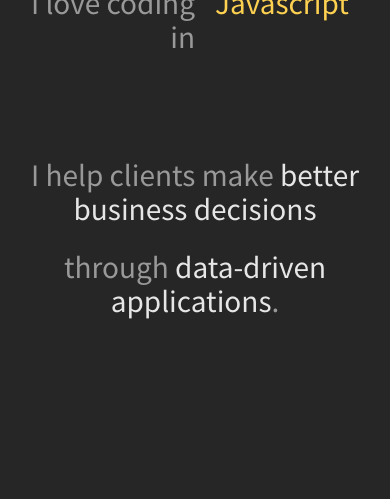
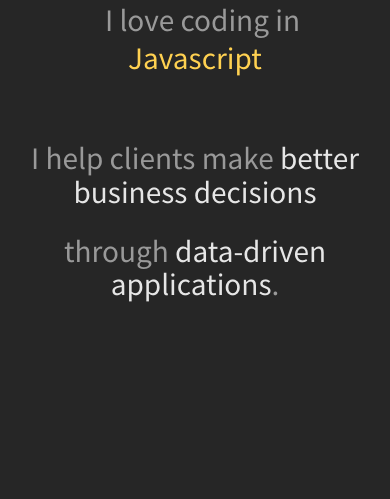
Before and after one commit to jmsmistral/jonathansacramento.com, a React app: page / in a window 390 px wide. Shown: the part 345-844 px from the top of the page. Built offline with nearby package versions, Linux system fonts and the light colour scheme; a small style sheet from the web is missing.

Commit message:
Improve animation reponsive design (#18)

```diff
--- a/src/client/components/Home.js
+++ b/src/client/components/Home.js
@@ -31,12 +31,12 @@
           </Row>
 
           <Row>
-            <Col xs={6} className="text-right banner__code-changer-static">
+            <Col lg={6} className="banner__code-changer-static text-right">
               <h2 className="banner__subtitle fadein-banner">
                 {'I love coding in '}
               </h2>
             </Col>
-            <Col xs={6} className="text-left">
+            <Col lg={6} className="banner__code-changer-container text-left">
                 <Carousel defaultWait={3000} maxTurns={Infinity}>
                   <Fade top>
                     <h2 className="banner__subtitle banner__code-changer python">Python</h2>
--- a/src/client/styles/components/_home.scss
+++ b/src/client/styles/components/_home.scss
@@ -15,12 +15,33 @@
   text-decoration: line-through;
 }
 
+
+
 .banner__code-changer {
   margin-left: 2rem !important;
 }
 
 .banner__code-changer-static {
   padding-right: 0 !important;
+}
+
+@media (max-width: 992px) {
+  .col-6 {
+    min-width: 100% !important;
+  }
+
+  .banner__code-changer-container {
+    text-align: center !important;
+  }
+
+  .banner__code-changer {
+    margin-left: 0 !important;
+    margin-top: 0 !important;
+  }
+
+  .banner__code-changer-static {
+    text-align: center !important;
+  }
 }
 
 .python {
```
